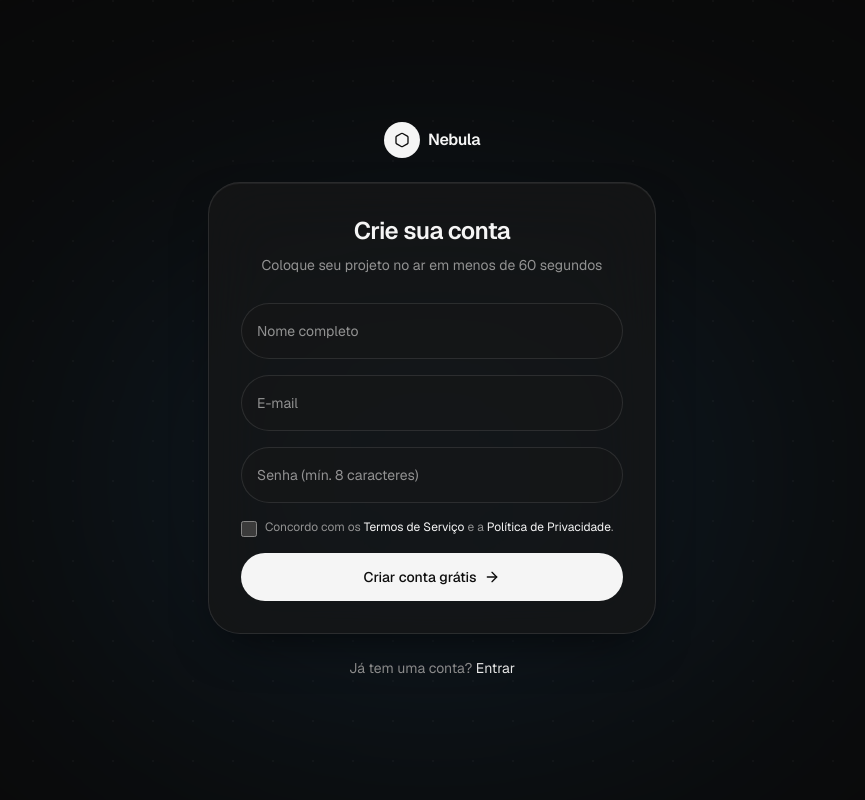
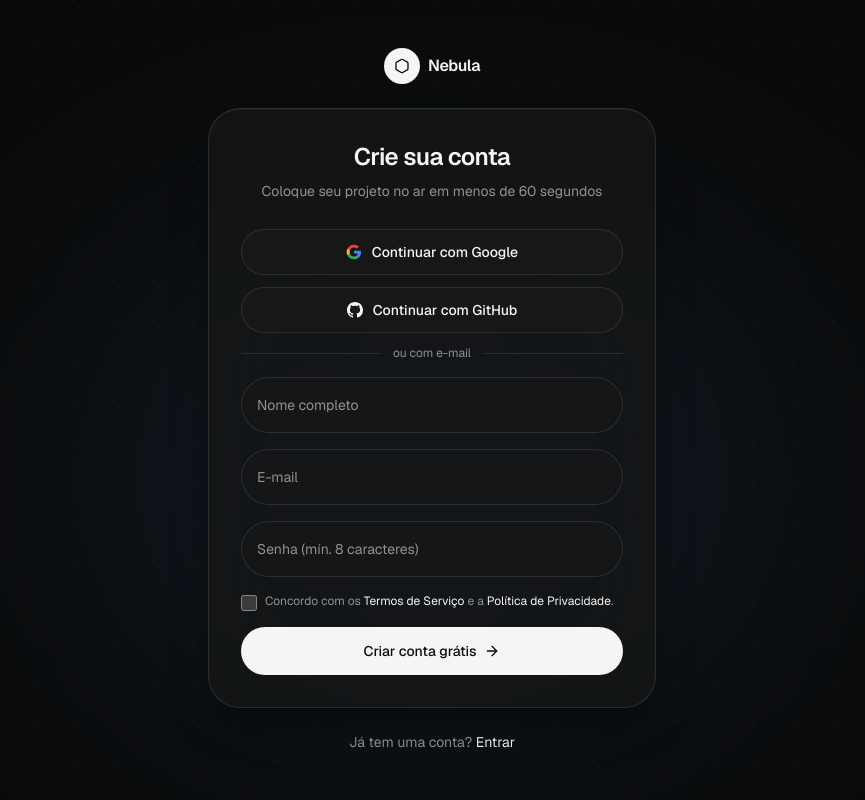
Before and after one commit to girafinha67/nebula-v2, a Next.js app: page /registro in a window 1280 px wide. Shown: the whole page, without its empty margins (208-1073 px from the left). Built offline with nearby package versions, Linux system fonts and the light colour scheme; no server answers.

Commit message:
feat: Google + GitHub OAuth login

```diff
--- a/app/registro/page.tsx
+++ b/app/registro/page.tsx
@@ -7,6 +7,7 @@ import { useState } from 'react'
 import { signIn } from 'next-auth/react'
 import { AuthLayout } from '@/components/auth/auth-layout'
 import { FloatingInput } from '@/components/auth/floating-input'
+import { OAuthButtons } from '@/components/auth/oauth-buttons'
 
 export default function RegistroPage() {
   const router = useRouter()
@@ -32,12 +33,8 @@ export default function RegistroPage() {
       if (!res.ok) { setError(data.error ?? 'Erro ao criar conta.'); return }
 
       const result = await signIn('credentials', { email, password, redirect: false })
-      if (result?.error) {
-        router.push('/login')
-      } else {
-        router.push('/dashboard')
+      router.push(result?.error ? '/login' : '/dashboard')
       router.refresh()
-      }
     } catch {
       setError('Ocorreu um erro. Tente novamente.')
     } finally {
@@ -56,6 +53,9 @@ export default function RegistroPage() {
         </>
       }
     >
+      <div className="space-y-4">
+        <OAuthButtons callbackUrl="/dashboard" />
+
         <form className="space-y-4" onSubmit={handleSubmit}>
           <FloatingInput label="Nome completo" type="text" autoComplete="name" value={name} onChange={(e) => setName(e.target.value)} required />
           <FloatingInput label="E-mail" type="email" autoComplete="email" value={email} onChange={(e) => setEmail(e.target.value)} required />
@@ -78,6 +78,7 @@ export default function RegistroPage() {
             <ArrowRight className="size-4 transition-transform group-hover:translate-x-0.5" />
           </button>
         </form>
+      </div>
     </AuthLayout>
   )
 }
```
Lines whose indentation alone changed are shown as unchanged.
